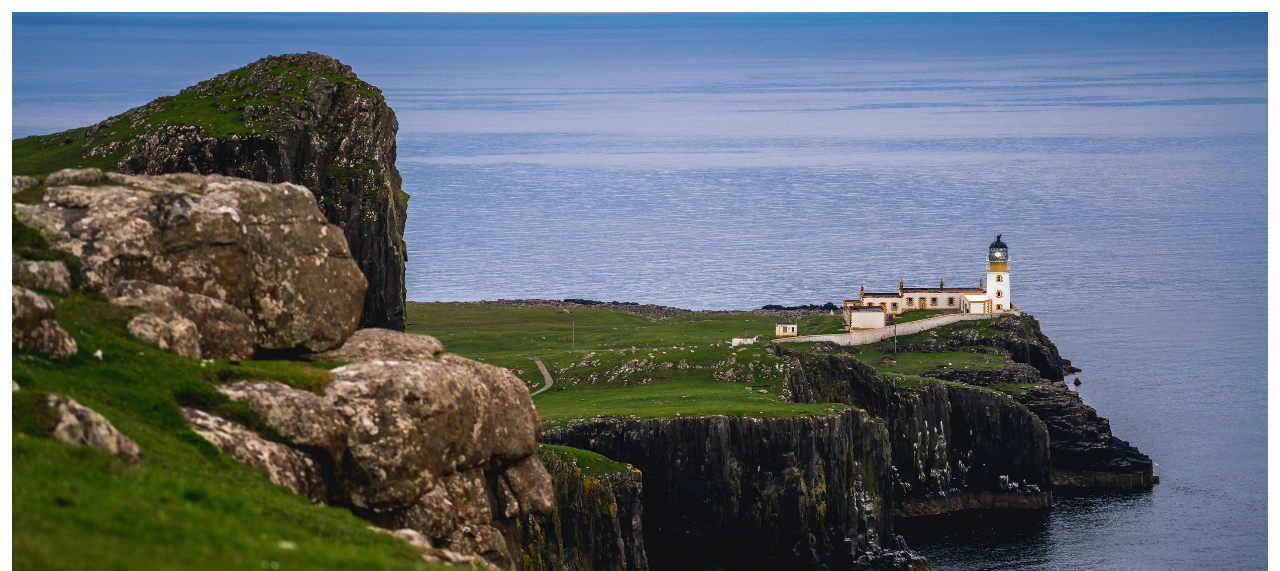
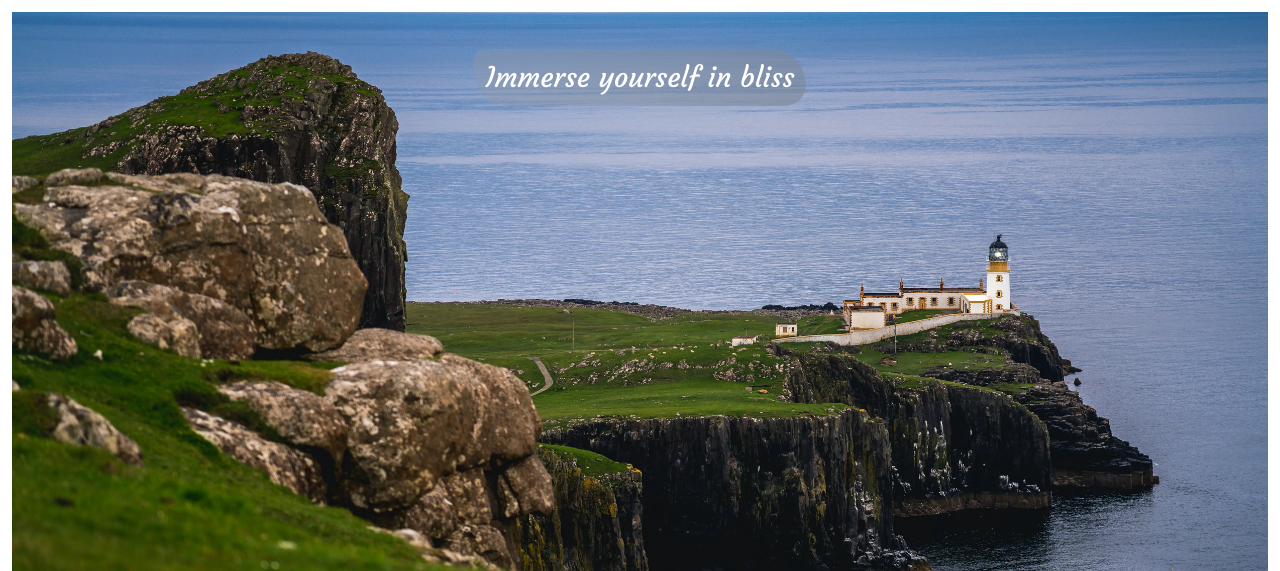
Before and after one commit to AgaToma/lighthouse-bnb, a Django app: page / in a window 1280 px wide. Shown: the part 68-639 px from the top of the page. Run offline with Django 3.2, Linux system fonts and the light colour scheme; some libraries are stand-ins or nearby versions.

Commit message:
Add and position motton

```diff
--- a/home/templates/home/index.html
+++ b/home/templates/home/index.html
@@ -5,7 +5,11 @@
 
 {% block content %}
 <div class="container-fluid">
-    <div class="container-fluid hero-img"></div>
+    <div class="container-fluid hero-img">
+        <div class="motto-container">
+            <h3 class="motto">Immerse yourself in bliss</h3>
+        </div>
+    </div>
     <div class="container hero-description">Welcome to our bnb</div>
     <div class="carousel-wrapper text-center">
         <div id="brekkieCarousel" class="carousel slide">
--- a/static/css/base.css
+++ b/static/css/base.css
@@ -16,6 +16,7 @@ main {
 }
 
 h1,
+h3,
 h5 {
     font-family: 'Courgette', cursive;
 }
@@ -78,7 +79,21 @@ header nav {
     background-position: right;
     background-repeat: no-repeat;
     background-size: cover;
+    padding: 1%;
+}
 
+.motto-container {
+    display: flex;
+    justify-content: center;
+    margin: 2%;
+}
+
+.motto {
+    background: linear-gradient(to right, rgba(141, 152, 169, 0.4), rgba(124, 135, 152,
+                0.6));
+    padding: 1%;
+    border-radius: 15px 50px 30px;
+    color: white;
 }
 
 .hero-description {
```
